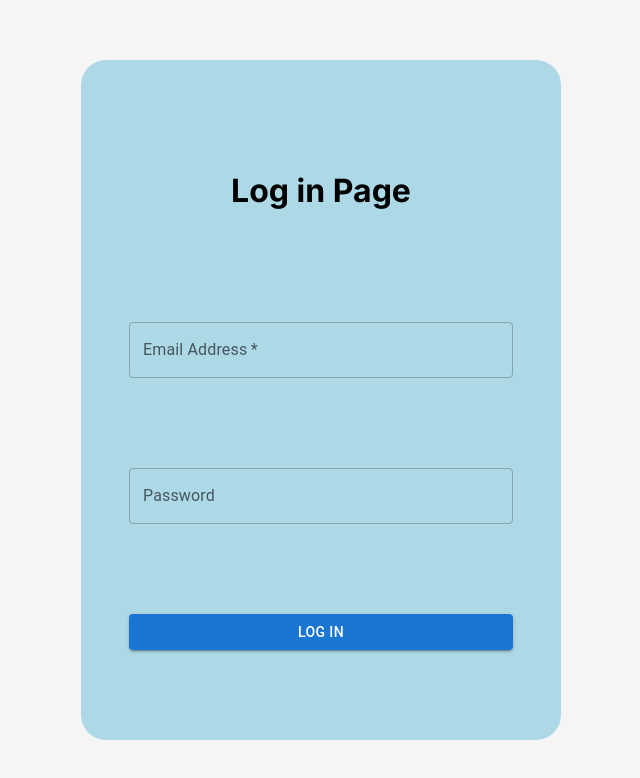
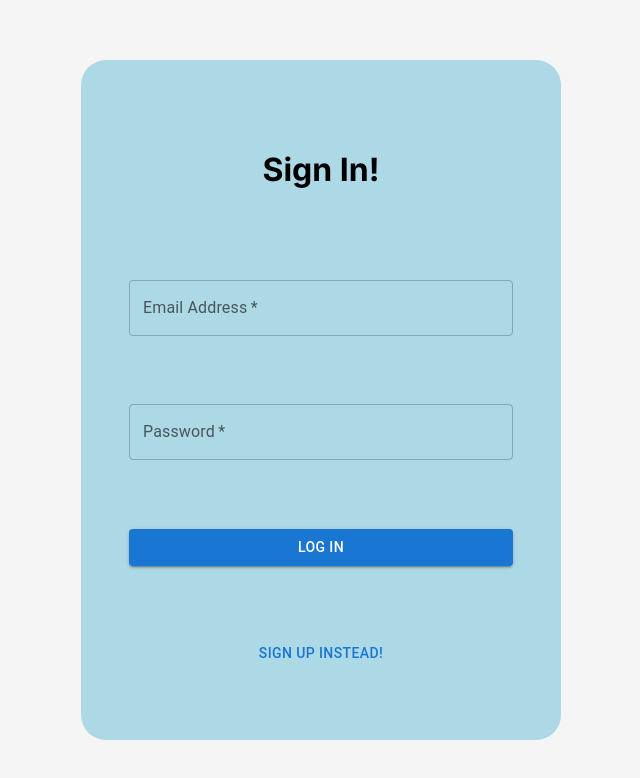
Before and after one commit to SWE-F23/thoth.github.io, a Next.js app: page / in a window 1280 px wide. Shown: the top 778 px of the page, without its empty margins (319-959 px from the left). Built offline with nearby package versions, Linux system fonts and the light colour scheme.

Commit message:
Merge Sign in and sign up Reorganize code structure

```diff
--- a/src/app/globals.css
+++ b/src/app/globals.css
@@ -14,7 +14,7 @@
   align-items: center;
 }
 
-.signin {
+.form {
   background-color: lightblue;
   height: 42.5rem ;
   width:  30rem;
--- /dev/null
+++ b/src/app/login/components/common.tsx
@@ -0,0 +1,45 @@
+import TextField from "@mui/material/TextField";
+import Button from "@mui/material/Button";
+import React from "react";
+
+export function UserNameField() {
+  return (
+    <TextField
+      className = "textinput"
+      required
+      label="User Name"
+      placeholder="Enter your user name"
+    />
+  );
+}
+
+export function EmailAddressField() {
+  return (
+    <TextField
+      className="textinput"
+      required
+      label="Email Address"
+      placeholder="Enter your email address"
+    />
+  );
+}
+
+export function PasswordField(text: string) {
+  return (
+    <TextField
+      className="textinput"
+      required
+      label={text}
+      type="password"
+      autoComplete="current-password"
+    />
+  );
+}
+
+export function SubmitButton(text: string, handleClick: () => void) {
+  return (
+    <Button variant="contained" className="textinput" onClick={handleClick}>
+      {text}
+    </Button>
+  );
+}
--- /dev/null
+++ b/src/app/login/components/login.tsx
@@ -0,0 +1,23 @@
+"use client";
+import React from "react";
+import { UserNameField, EmailAddressField, PasswordField, SubmitButton } from "./common";
+
+export function SignUp() {
+  return [
+    <h1>Sign Up!</h1>,
+    UserNameField(),
+    EmailAddressField(),
+    PasswordField("Password"),
+    PasswordField("Confirm Password"),
+    SubmitButton("Sign up", () => {}),
+  ];
+}
+
+export function SignIn() {
+  return [
+    <h1>Sign In!</h1>,
+    EmailAddressField(),
+    PasswordField("Password"),
+    SubmitButton("Log in", () => {}),
+  ];
+}
--- a/src/app/page.tsx
+++ b/src/app/page.tsx
@@ -1,10 +1,40 @@
-import Image from 'next/image'
-import SignIn from './signin'
+"use client";
+import { SignIn, SignUp } from "./login/components/login";
+import TextField from "@mui/material/TextField";
+import Button from "@mui/material/Button";
+import React from "react";
 
 export default function Home() {
-  return (
-      <main className='main'>
-        <SignIn />
+  const [isSignUp, setIsSignUp] = React.useState(false);
+  if (isSignUp) {
+    return (
+      <main className="main">
+        <div className="form">
+          <SignUp />
+          <Button
+            variant="text"
+            className="textinput"
+            onClick={() => setIsSignUp(false)}
+          >
+            Sign In Instead!
+          </Button>
+        </div>
       </main>
-  )
+    );
+  } else {
+    return (
+      <main className="main">
+        <div className="form">
+          <SignIn />
+          <Button
+            variant="text"
+            className="textinput"
+            onClick={() => setIsSignUp(true)}
+          >
+            Sign Up Instead!
+          </Button>
+        </div>
+      </main>
+    );
+  }
 }
--- a/src/app/signin.tsx
+++ /dev/null
@@ -1,28 +0,0 @@
-import TextField from '@mui/material/TextField';
-import Button from '@mui/material/Button';
-
-export default function SignIn() {
-    return (
-        <div className='signin'>
-                    <h1>Log in Page</h1>
-                    <TextField
-                        className='textinput'
-                        required
-                        label='Email Address'
-                        placeholder='Enter your email address'
-                        />
-                    <TextField
-                        className='textinput'
-                        label='Password'
-                        type='password'
-                        autoComplete='current-password'
-                    />
-                    <Button
-                        variant='contained'
-                        className='textinput'
-                    >
-                            Log In
-                    </Button>
-        </div>
-    )
-}
```
Also changed, not shown: src/app/signup.tsx (deleted).
